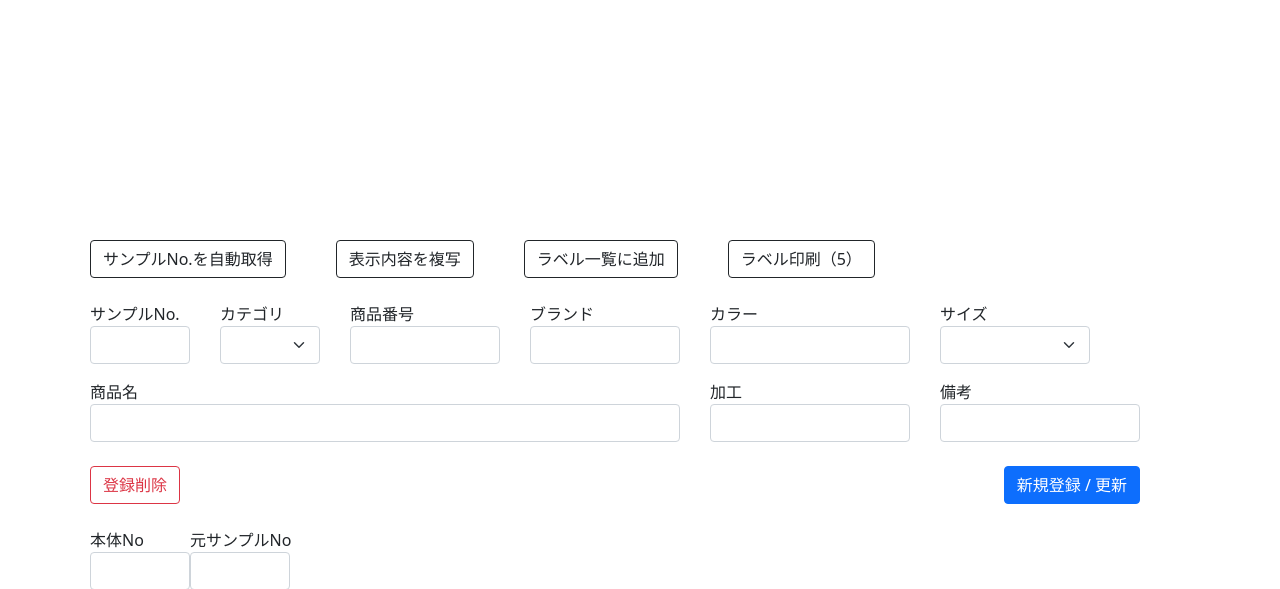
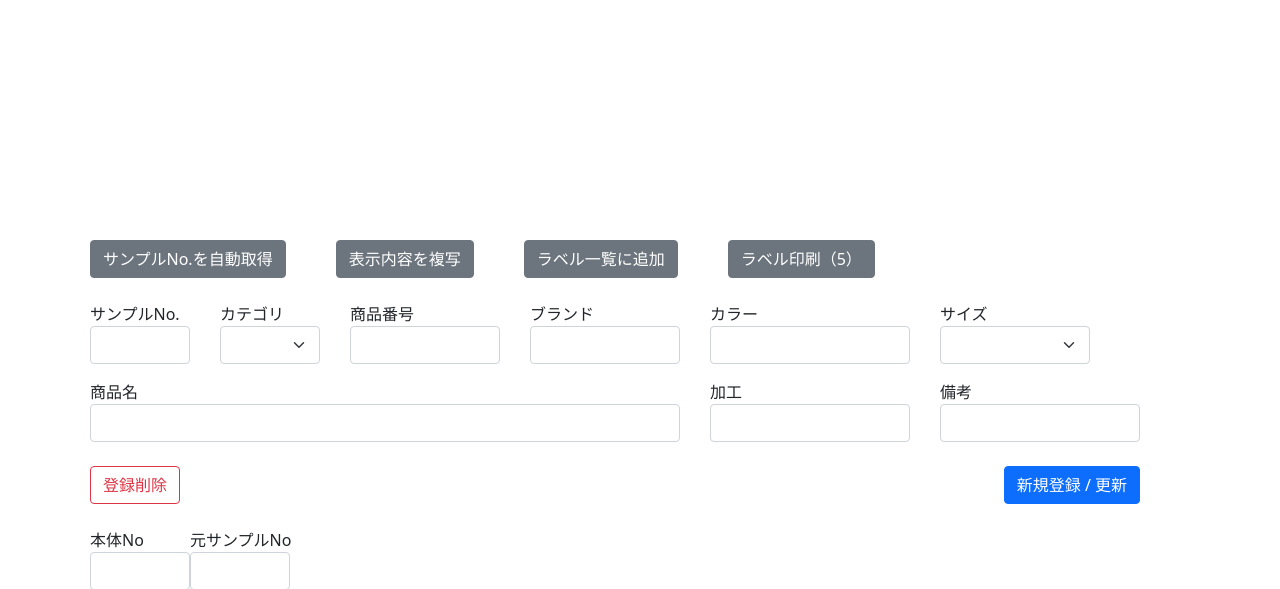
Before and after one commit to p1-kawamura/new_sample, a Django app: page /zaiko2/index2/ in a window 1280 px wide. Shown: the part 470-1059 px from the top of the page. Run offline with Django 4.2, Linux system fonts and the light colour scheme; data comes from the database, SQL or seed files in the repository; both versions use the stored data as it was after the commit.

Commit message:
desk1955

```diff
--- a/new_sample/zaiko2/templates/zaiko2/index2.html
+++ b/new_sample/zaiko2/templates/zaiko2/index2.html
@@ -63,10 +63,10 @@
                     </div>
                 </div>
                 <div class="flex2 mt-5">
-                    <div><button type="button" class="btn btn-outline-dark" data-bs-toggle="modal" data-bs-target="#modal_sample_num">サンプルNo.を自動取得</button></div>
-                    <div><button type="button" class="btn btn-outline-dark" id="btn_copy" style="margin-left: 50px;">表示内容を複写</button></div>
-                    <div><button type="button" class="btn btn-outline-dark" id="btn_label_add" style="margin-left: 50px;">ラベル一覧に追加</button></div>
-                    <div><button type="button" class="btn btn-outline-dark" id="btn_print" style="margin-left: 50px;">ラベル印刷（{{label}}）</button></div>
+                    <div><button type="button" class="btn btn-secondary" data-bs-toggle="modal" data-bs-target="#modal_sample_num">サンプルNo.を自動取得</button></div>
+                    <div><button type="button" class="btn btn-secondary" id="btn_copy" style="margin-left: 50px;">表示内容を複写</button></div>
+                    <div><button type="button" class="btn btn-secondary" id="btn_label_add" style="margin-left: 50px;">ラベル一覧に追加</button></div>
+                    <div><button type="button" class="btn btn-secondary" id="btn_print" style="margin-left: 50px;">ラベル印刷（{{label}}）</button></div>
                 </div>
                 <div class="mt-4">
                     <form action="{% url 'zaiko2:kobetsu_up' %}" method="post" id="form2">{% csrf_token %}
```
Also changed, not shown: new_sample/db.sqlite3.
